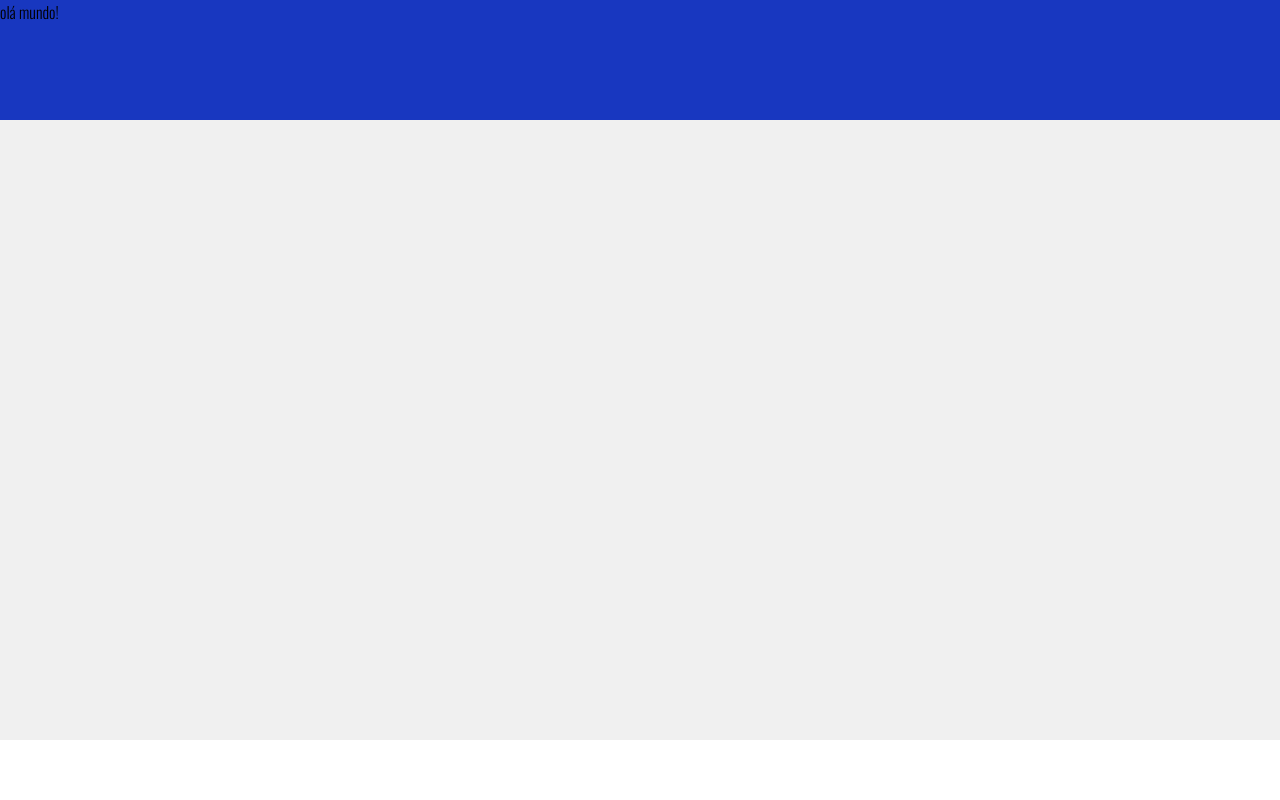
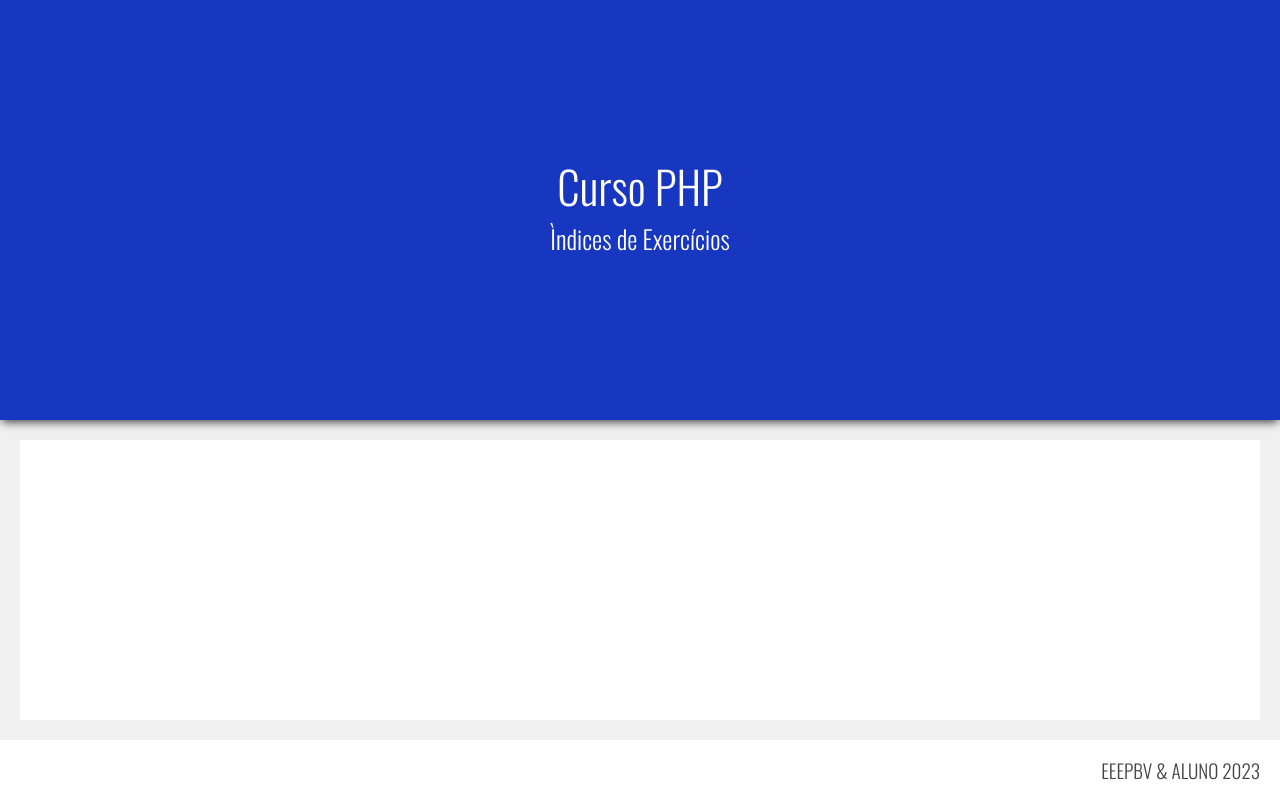
Before and after one commit to lucemifacundo/phpUdemy, a plain HTML site: page index.html in a window 1280 px wide. Drawn offline with nearby package versions, Linux system fonts and the light colour scheme.

Commit message:
Conteudo
fazendo conteudo

```diff
--- a/css/estilo.css
+++ b/css/estilo.css
@@ -7,7 +7,7 @@ body{
     margin: 0px;
     display: grid; /* defini o uso deo gred*/
     /*partes do site cab, conteudo e rodape*/
-    grid-template-rows: 120px 1fr 60px;
+    grid-template-rows: 420px 1fr 60px;
     grid-template-columns: 1fr;
     grid-template-areas:
     "cabecalho"
@@ -18,16 +18,56 @@ body{
 .cabecalho{
     grid-area: cabecalho;
     background-color: #1837c0;
+    color: white;
+    display: flex;
+    flex-direction: column;
+    /*voce pode alinhar na linha ou coluna
+    flex-end, flex-start, center, space-between
+    */
+    justify-content: center;
+    align-items: center;
+    /*alinhar ao centro coluna*/
+    padding-bottom: 10px;
+    /*ficar no top*/
+    z-index: 1;
+    /*sombras */
+    box-shadow: 0px 4px 9px -2px rgba(0, 0, 1, 0.75);
+}
+.cabecalho > h1{
+    margin: 0px;
+    font-weight: 300;
+    font-size: 2.8rem;
+
+}
+.cabecalho > h2{
+    margin: 0px;
+    font-weight: 200;
+    font-size: 1.6rem;
 }
 
 .principal{
     grid-area: principal;
     height: cal(100vh-180px);
     background-color: #f0f0f0;
+    padding: 20px;
 
+}
+.conteudo{
+    position: relative;
+    height: 100%;
+    overflow: scroll;
+    /*se o conteudo for grande cria scrol*/
+    background-color: #fff;
+    padding: 20px;
 }
 .rodape{
     grid-area: rodape;
 
     background: #fff;
+    display: flex;
+    justify-content: flex-end;
+    align-items: center;
+    font-size: 1.2rem;
+    padding-right: 20px;
+    color: #444;
 }
--- a/index.html
+++ b/index.html
@@ -14,12 +14,18 @@
 <body>
 
     <header class="cabecalho">
-        olá mundo!
+        <h1>Curso PHP</h1>
+        <h2>Ìndices de Exercícios</h2>
     </header>
     <main class="principal">
+        <div class="conteudo">
+
+        </div>
 
     </main>
-    <footer class="rodape"></footer>
+    <footer class="rodape">
+        EEEPBV & ALUNO 2023
+    </footer>
 
 </body>
 </html>
```
